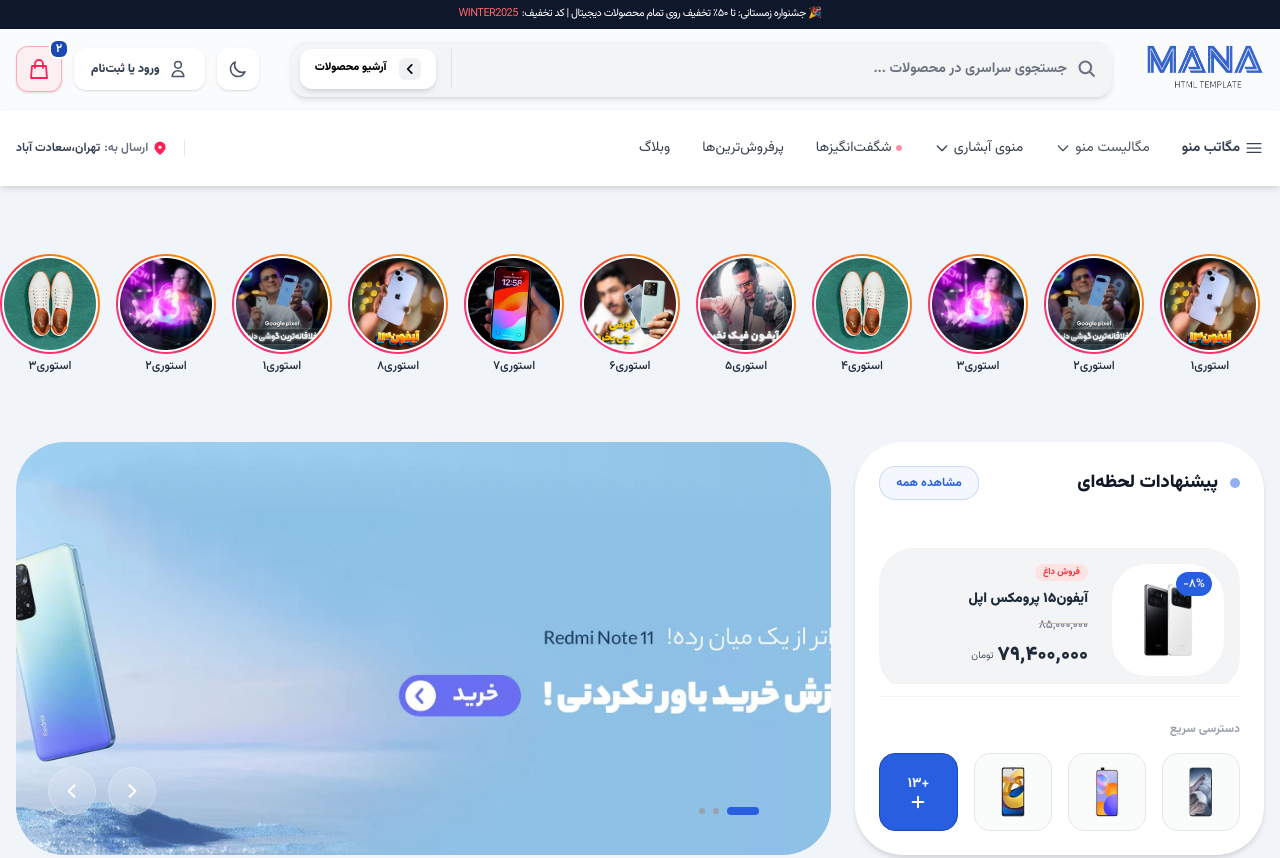
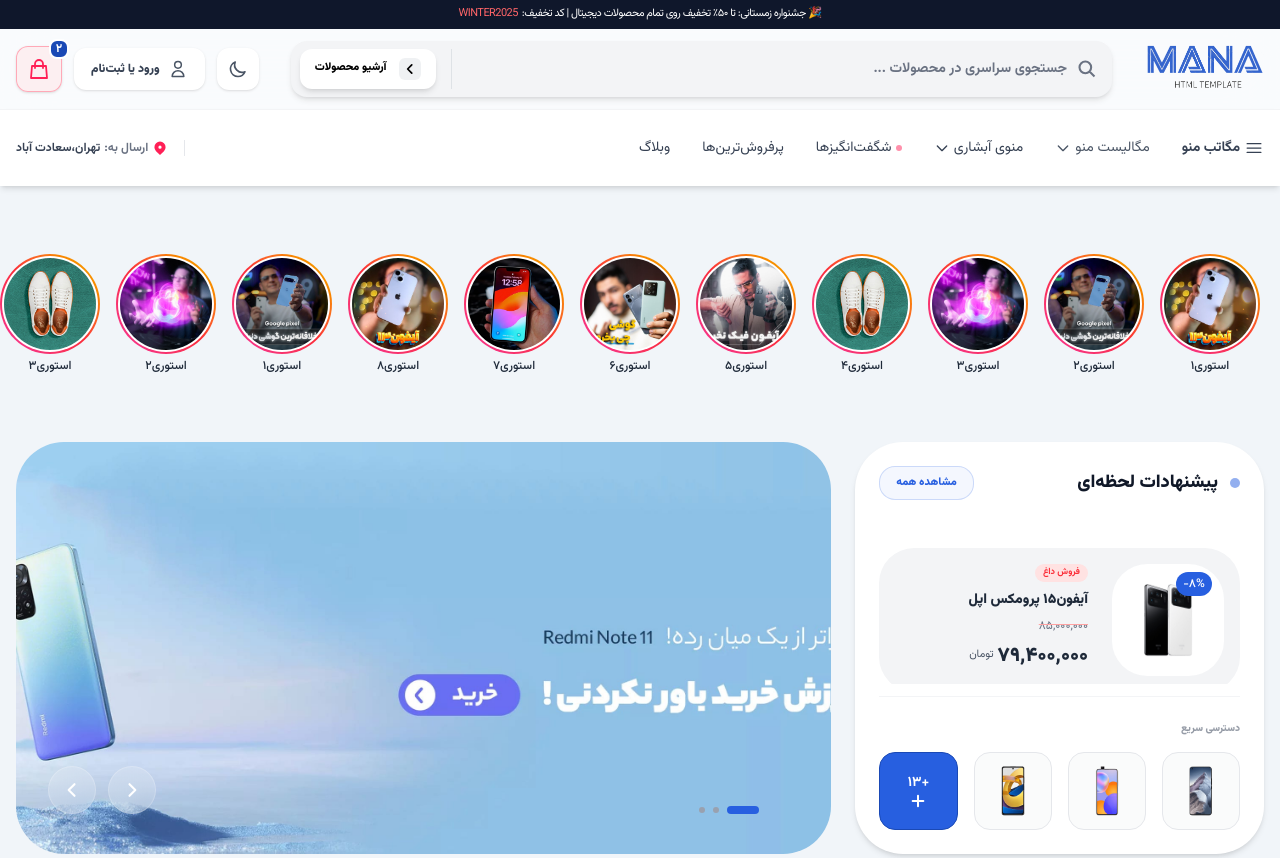
Before and after one commit to vahidr1996/vanilla-js-ecommerce, a website built with Vite: page index.html in a window 1280 px wide. Shown: the top 858 px of the page. Built offline with nearby package versions, Linux system fonts and the light colour scheme.

Commit message:
style: adjust typography and font weights in hero section to match design

```diff
--- a/index.html
+++ b/index.html
@@ -492,7 +492,7 @@
               </h2>
             </div>
             <button
-              class="px-4 py-2 text-primary text-xs font-bold border border-primary/20 bg-primary/5 rounded-2xl hover:bg-primary hover:text-white transition cursor-pointer"
+              class="px-4 py-2 text-primary text-[11px] font-black border border-primary/20 bg-primary/5 rounded-2xl hover:bg-primary hover:text-white transition cursor-pointer"
             >
               مشاهده همه
             </button>
@@ -533,7 +533,7 @@
                   <span class="text-xl font-black text-gray-800"
                     >۷۹,۴۰۰,۰۰۰</span
                   >
-                  <span class="text-[10px] text-gray-600">تومان</span>
+                  <span class="text-[11px] text-gray-600">تومان</span>
                 </div>
                 <button
                   class="absolute flex items-center justify-center w-10 h-10 bg-primary text-white cursor-pointer rounded-2xl bottom-6 left-6 translate-y-4 opacity-0 pointer-events-none group-hover:pointer-events-auto group-hover:translate-y-0 group-hover:opacity-100 transition duration-500"
@@ -556,7 +556,9 @@
           </div>
           <div class="my-3 bg-gray-100 w-full h-[1px]"></div>
           <div class="mt-6">
-            <p class="text-xs text-gray-400 font-bold mb-4">دسترسی سریع</p>
+            <p class="text-[10px] text-gray-500/70 font-black mb-4">
+              دسترسی سریع
+            </p>
             <div class="grid grid-cols-4 gap-4">
               <a
                 href="#"
```
